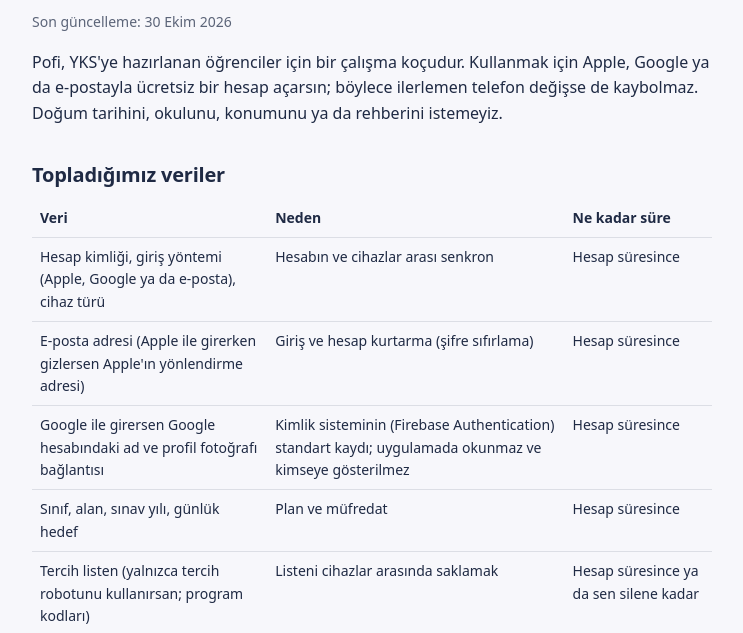
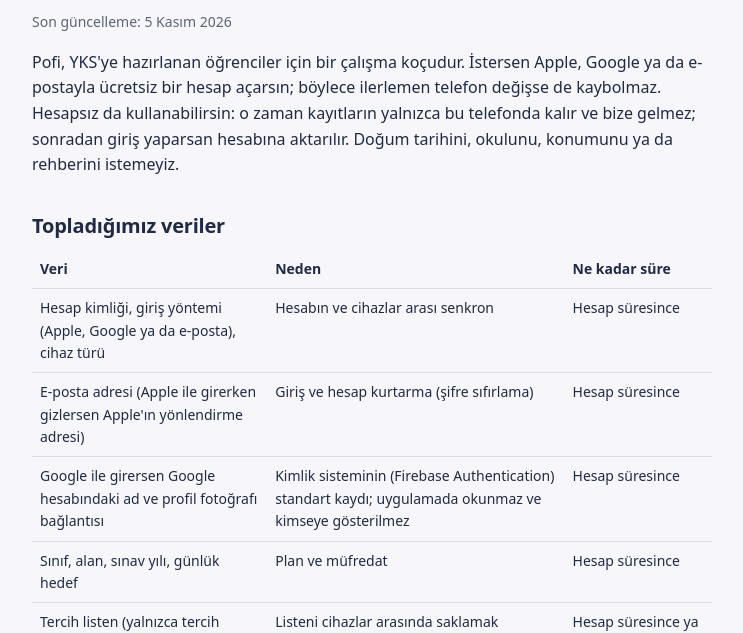
Before and after one commit to ilkercelebi/pofi-yks, a plain HTML site: page gizlilik.html in a window 1280 px wide. Shown: the part 116-749 px from the top of the page, without its empty margins (268-1011 px from the left). Drawn offline with Linux system fonts and the light colour scheme.

Commit message:
fix(yasal): hesapsız kullanım; gizlilik 5 Kasım
Co-Authored-By: Claude Opus 5.5 <noreply@anthropic.com>

```diff
--- a/gizlilik.html
+++ b/gizlilik.html
@@ -12,8 +12,8 @@
 <main>
 <nav><a href="/pofi-yks/">Destek</a><a href="/pofi-yks/gizlilik">Gizlilik</a><a href="/pofi-yks/kullanim-sartlari">Kullanım şartları</a><a href="/pofi-yks/aydinlatma-metni">KVKK aydınlatma</a><a href="/pofi-yks/hesap-silme">Hesap silme</a></nav>
 <h1>Gizlilik politikası</h1>
-<p class="muted">Son güncelleme: 30 Ekim 2026</p>
-<p>Pofi, YKS'ye hazırlanan öğrenciler için bir çalışma koçudur. Kullanmak için Apple, Google ya da e-postayla ücretsiz bir hesap açarsın; böylece ilerlemen telefon değişse de kaybolmaz. Doğum tarihini, okulunu, konumunu ya da rehberini istemeyiz.</p>
+<p class="muted">Son güncelleme: 5 Kasım 2026</p>
+<p>Pofi, YKS'ye hazırlanan öğrenciler için bir çalışma koçudur. İstersen Apple, Google ya da e-postayla ücretsiz bir hesap açarsın; böylece ilerlemen telefon değişse de kaybolmaz. Hesapsız da kullanabilirsin: o zaman kayıtların yalnızca bu telefonda kalır ve bize gelmez; sonradan giriş yaparsan hesabına aktarılır. Doğum tarihini, okulunu, konumunu ya da rehberini istemeyiz.</p>
 <h2>Topladığımız veriler</h2>
 <table>
 <tr><th>Veri</th><th>Neden</th><th>Ne kadar süre</th></tr>
```
Also changed, not shown: index.html (+1 -1 lines).
